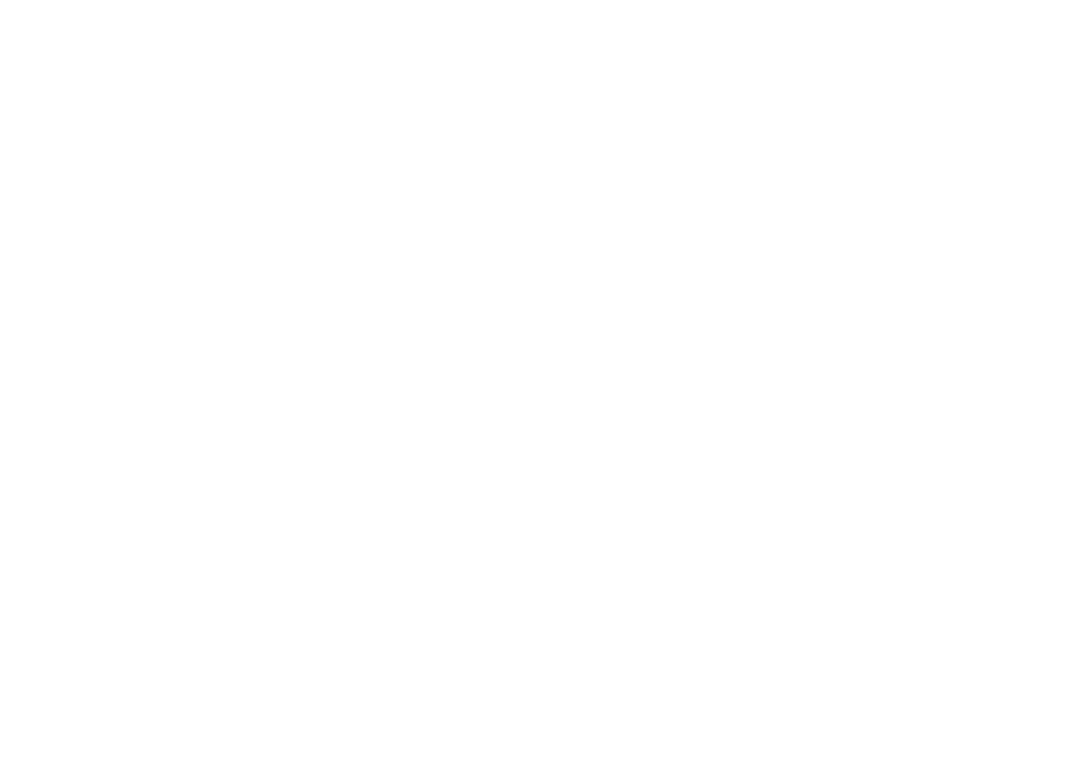
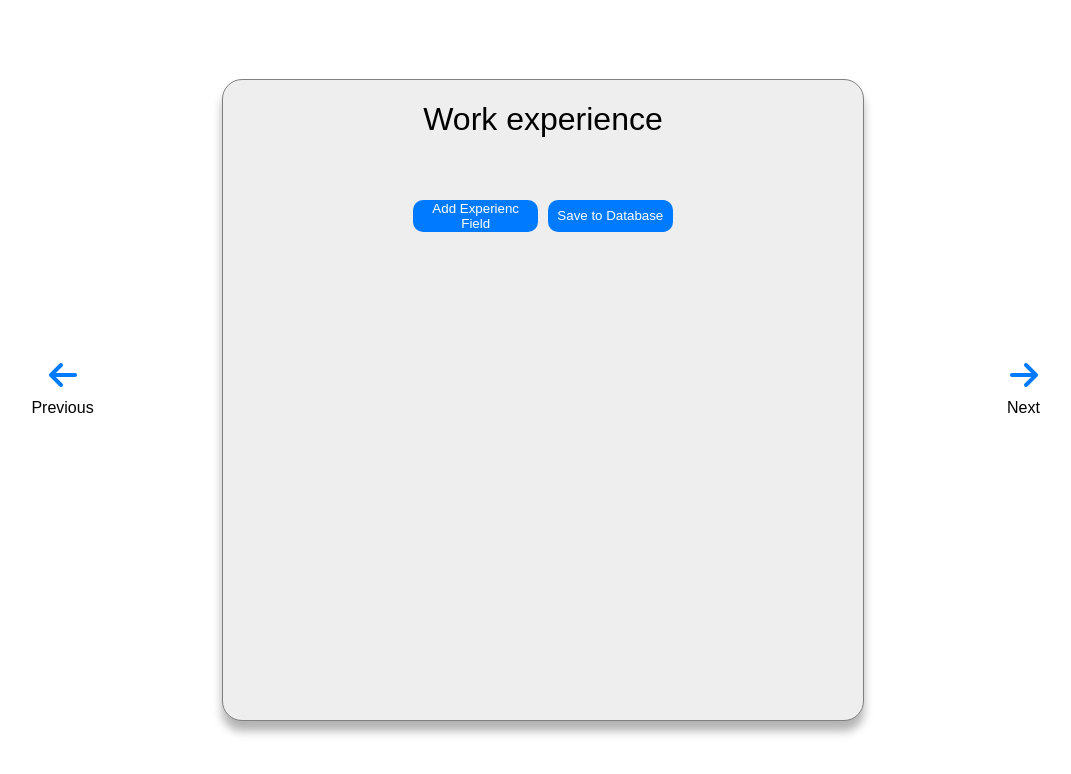
Before and after one commit to 4l0sh/intfind, a React (Create React App) app: page /experience in a window 1280 px wide. Before the commit this address had no page. Shown: the top 774 px of the page, without its empty margins (97-1168 px from the left). Built offline with nearby package versions, Linux system fonts and the light colour scheme; a web font is replaced by a local one.

Commit message:
werk ervaring

```diff
--- a/src/App.js
+++ b/src/App.js
@@ -3,6 +3,7 @@
 import Skills from './layout/skills/skills';
 import Wizard from './layout/wizard';
 import Opleiding from './layout//opleiding/opleiding';
+import Experience from './layout/experience/experience';
 import './App.css';
 
 function App() {
@@ -13,6 +14,7 @@
           <Route exact path='/' element={<Wizard />} />
           <Route exact path='/skills' element={<Skills />} />
           <Route exact path='/opleiding' element={<Opleiding />} />
+          <Route exact path='/experience' element={<Experience />} />
         </Routes>
       </Fragment>
     </Router>
--- /dev/null
+++ b/src/layout/experience/btn.js
@@ -0,0 +1,57 @@
+import React, { useState } from 'react';
+import '../experience/experience.css';
+const ToggleInputs = () => {
+  // State to store input fields with their IDs and values
+  const [inputs, setInputs] = useState([]);
+
+  // Function to handle adding a new input field
+  const toggleInputField = () => {
+    const newId = Date.now(); // Use timestamp to generate a unique ID
+    setInputs((prevInputs) => [
+      ...prevInputs,
+      { id: newId, value: '' }, // New input object with id and value
+    ]);
+  };
+
+  // Function to handle change in input value
+  const handleInputChange = (id, value) => {
+    const newInputs = inputs.map((input) =>
+      input.id === id ? { ...input, value: value } : input
+    );
+    setInputs(newInputs);
+  };
+
+  // Function to simulate adding inputs to a database
+  const handleSaveToDatabase = () => {
+    // Example of saving inputs to a database (e.g., using an API call)
+    console.log('Saving inputs to database:', inputs);
+    // In a real app, you'd make an API request here.
+  };
+
+  return (
+    <div className='maincontainer'>
+      <div className='btnContainer'>
+        <button className='addBtn' onClick={toggleInputField}>
+          Add Experienc Field
+        </button>
+        <button className='addBtn' onClick={handleSaveToDatabase}>
+          Save to Database
+        </button>
+      </div>
+      {/* Render each input field based on the state */}
+      {inputs.map((input) => (
+        <div key={input.id}>
+          <input
+            className='addInput'
+            type='text'
+            value={input.value}
+            onChange={(e) => handleInputChange(input.id, e.target.value)}
+            placeholder={`Input ${input.id}`}
+          />
+        </div>
+      ))}
+    </div>
+  );
+};
+
+export default ToggleInputs;
--- /dev/null
+++ b/src/layout/experience/experience.css
@@ -0,0 +1,41 @@
+.maincontainer {
+  display: flex;
+  flex-direction: column;
+  width: 100%;
+}
+.btnContainer {
+  display: flex;
+  justify-content: space-between;
+  width: 100%;
+
+  gap: 10px;
+}
+.addBtn {
+  width: 100%;
+  background-color: #007bff;
+  color: white;
+  border: 0;
+  border-radius: 10px;
+  transition: 0.2s;
+}
+.addBtn:hover {
+  background-color: rgba(0, 0, 151, 0.9);
+  border: 1px solid white;
+  transform: translateY(-3px);
+  box-shadow: 0 4px 8px rgba(0, 0, 0, 0.2);
+  transition: 0.2s;
+  cursor: pointer;
+}
+.addBtn:active {
+  transform: translateY(0);
+  transition: 0.2s;
+}
+.addInput {
+  width: 100%;
+  height: 40px;
+  border: 1px solid #ccc;
+  border-radius: 10px;
+  padding: 10px;
+  margin-top: 10px;
+  transition: border-color 0.3s, box-shadow 0.3s;
+}
--- /dev/null
+++ b/src/layout/experience/experience.js
@@ -0,0 +1,37 @@
+import React, { Fragment } from 'react';
+import { useNavigate } from 'react-router-dom';
+import Btn from './btn';
+
+const Experience = () => {
+  const navigate = useNavigate();
+  const redirectToOpleiding = () => {
+    navigate('/opleiding');
+  };
+  return (
+    <Fragment>
+      <div className='container'>
+        <div className='box1'>
+          <i
+            onClick={redirectToOpleiding}
+            className='fa-solid fa-arrow-left arrow-left'
+          ></i>
+          <p> Previous</p>
+        </div>
+        <div className='box2'>
+          <div className='title'>
+            <h1>Work experience</h1>
+          </div>
+          <div>
+            <Btn />
+          </div>
+        </div>
+        <div className='box3'>
+          <i className='fa-solid fa-arrow-right arrow-right'></i>
+          <p>Next</p>
+        </div>
+      </div>
+    </Fragment>
+  );
+};
+
+export default Experience;
--- a/src/layout/opleiding/opleiding.js
+++ b/src/layout/opleiding/opleiding.js
@@ -40,6 +40,10 @@
       .catch((error) => {
         console.log('error adding opleiding', error);
       });
+  };
+
+  const redirectToExperience = () => {
+    navigate('/experience');
   };
 
   return (
@@ -92,7 +96,10 @@
           </div>
         </div>
         <div className='box3'>
-          <i className='fa-solid fa-arrow-right arrow-right'></i>
+          <i
+            onClick={redirectToExperience}
+            className='fa-solid fa-arrow-right arrow-right'
+          ></i>
           <p>Next</p>
         </div>
       </div>
```
Also changed, not shown: server.js (+28 -0 lines).
